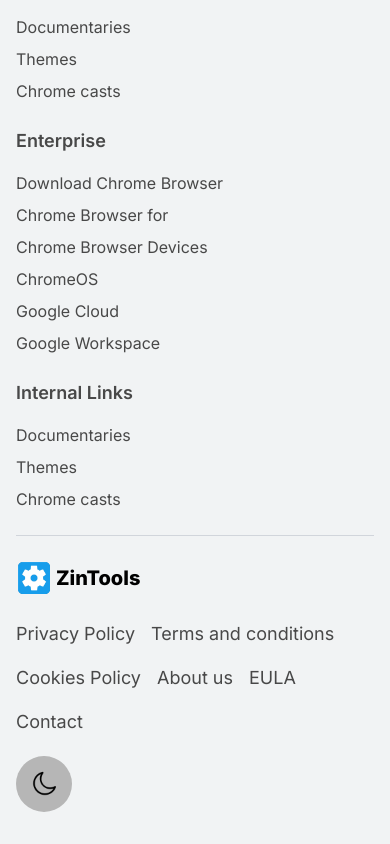
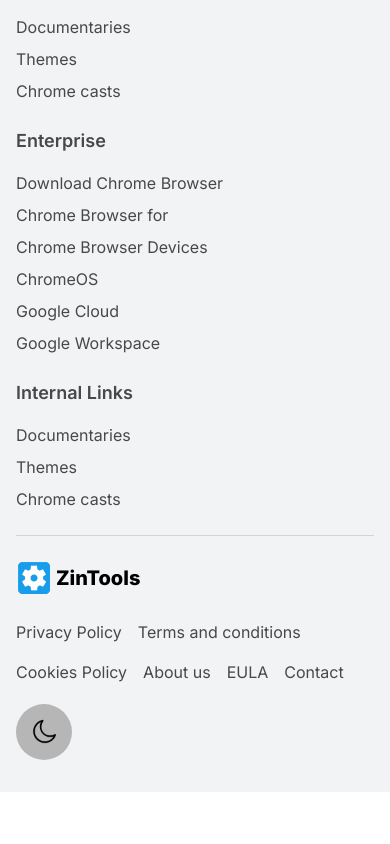
Before and after one commit to Atif-Hameed/Zinlab-Home, a Next.js app: page / in a window 390 px wide. Shown: the part 2796-3640 px from the top of the page. After the commit the page ends 3588 px from the top, so only its background shows below. Built offline with nearby package versions, Linux system fonts and the light colour scheme.

Commit message:
completed

```diff
--- a/src/components/home/footer/index.jsx
+++ b/src/components/home/footer/index.jsx
@@ -45,7 +45,7 @@ const Footer = () => {
                         <div className='flex xl:gap-8 md:gap-6 gap-4 flex-wrap'>
                             {
                                 Links.map((item, index) => (
-                                    <Link key={index} href={item.url} className='text-darkGray text-lg'>
+                                    <Link key={index} href={item.url} className='text-darkGray sm:text-lg text-base'>
                                         {item.label}
                                     </Link>
                                 ))
```
